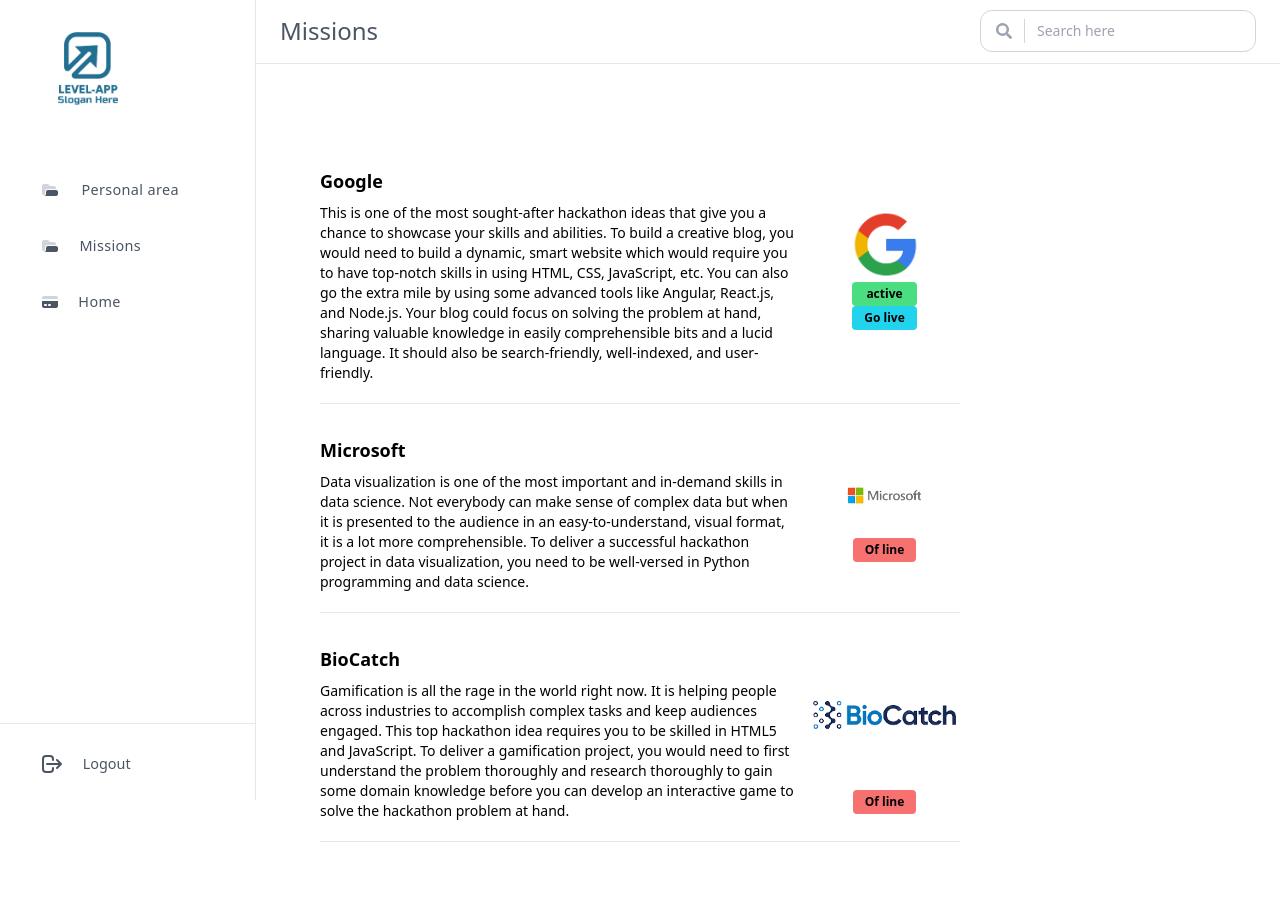
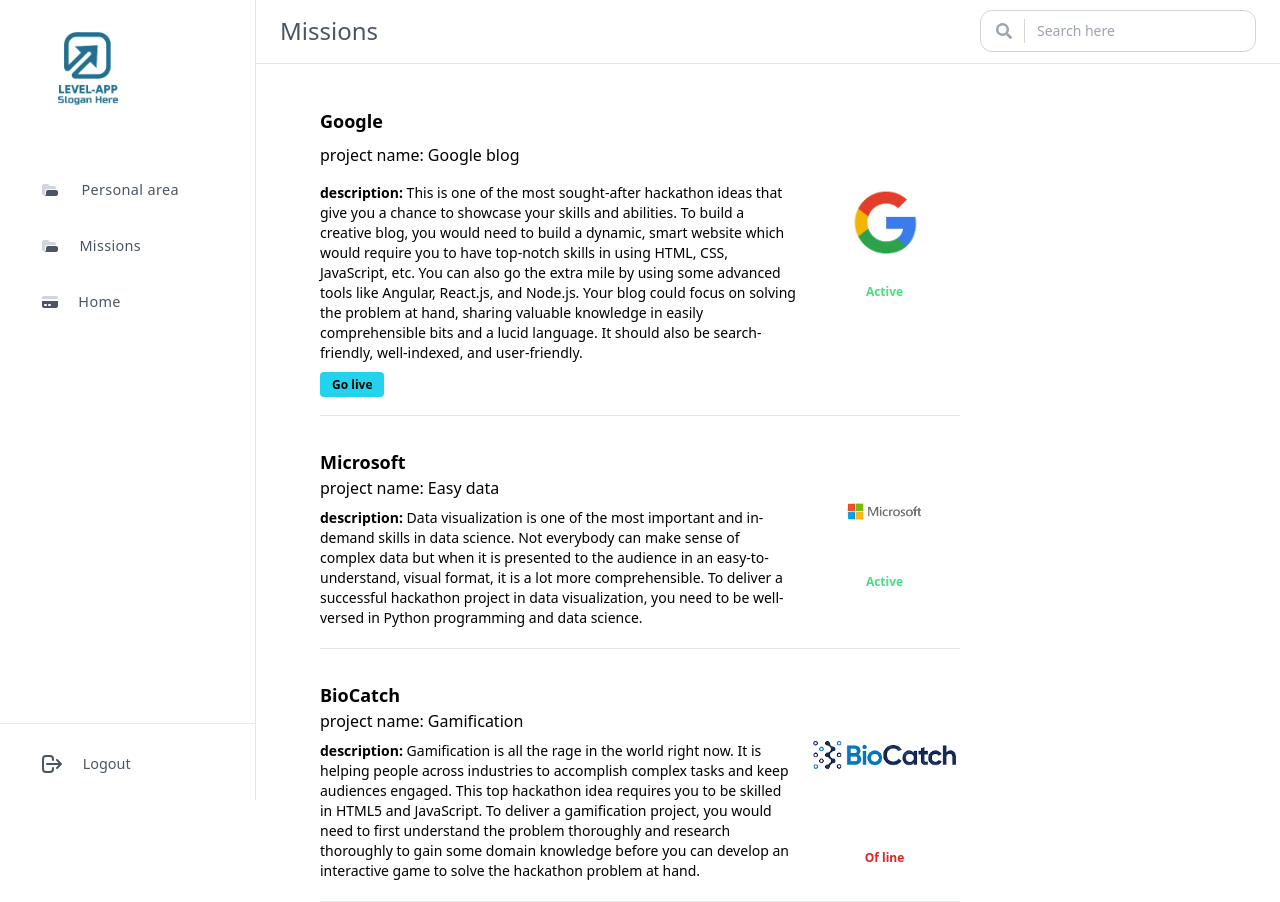
Before and after one commit to AvielSheto/Level_up, a React (Create React App) app in the folder client/: page /AllMissions in a window 1280 px wide. Built offline with nearby package versions, Linux system fonts and the light colour scheme.

Commit message:
update last update in allMissions component and change logo on home page

```diff
--- a/client/src/Components/AllMission.jsx
+++ b/client/src/Components/AllMission.jsx
@@ -1,9 +1,9 @@
 import React from "react";
 import { Link } from "react-router-dom";
 import Navbar from "./Navbar/Navbar";
-import MicrosoftLogo from '../assets/MicrosoftLogo-removebg-preview.png'
-import GoogleLogo from '../assets/GoogleLogo-removebg-preview.png'
-import biocatchLogo from '../assets/biocatchLogo-removebg-preview.png'
+import MicrosoftLogo from "../assets/MicrosoftLogo-removebg-preview.png";
+import GoogleLogo from "../assets/GoogleLogo-removebg-preview.png";
+import biocatchLogo from "../assets/biocatchLogo-removebg-preview.png";
 
 export default function AllMission() {
   return (
@@ -68,27 +68,22 @@
             <img src="" className="rounded-full" />
           </header>
           <content className="grid grid-cols-4 gap-3">
-            <div className="col-span-3 flex flex-col">
+            <div className="col-span-3 gap-2 flex flex-col">
               <subject className="font-bold text-lg pt-3">Google</subject>
+              <h3>project name: Google blog</h3>
               <description className="font-light text-sm pt-2">
-                This is one of the most sought-after hackathon ideas that give
-                you a chance to showcase your skills and abilities. To build a
-                creative blog, you would need to build a dynamic, smart website
-                which would require you to have top-notch skills in using HTML,
-                CSS, JavaScript, etc. You can also go the extra mile by using
-                some advanced tools like Angular, React.js, and Node.js. Your
-                blog could focus on solving the problem at hand, sharing
-                valuable knowledge in easily comprehensible bits and a lucid
-                language. It should also be search-friendly, well-indexed, and
-                user-friendly.
+                <span className="font-bold">description:</span> This is one of
+                the most sought-after hackathon ideas that give you a chance to
+                showcase your skills and abilities. To build a creative blog,
+                you would need to build a dynamic, smart website which would
+                require you to have top-notch skills in using HTML, CSS,
+                JavaScript, etc. You can also go the extra mile by using some
+                advanced tools like Angular, React.js, and Node.js. Your blog
+                could focus on solving the problem at hand, sharing valuable
+                knowledge in easily comprehensible bits and a lucid language. It
+                should also be search-friendly, well-indexed, and user-friendly.
               </description>
-            </div>
-            <div className="flex flex-col justify-center items-center">
-              <img src={GoogleLogo} />
-              <div className="flex flex-col">
-              <span className="rounded bg-green-400 py-1 px-3 text-xs font-bold text-center hover:bg-green-600">
-                active
-              </span>
+              <div>
               <Link
                   to="/rooms"
                   className="rounded bg-cyan-400 hover:bg-cyan-600 py-1 px-3 text-xs font-bold"
@@ -96,7 +91,14 @@
                   Go live
                 </Link>
               </div>
-
+            </div>
+            <div className="flex flex-col justify-center items-center gap-5">
+              <img src={GoogleLogo} />
+              <div className="flex flex-col">
+                <span className="rounded text-green-400 py-1 px-3  text-xs font-bold text-center">
+                  Active
+                </span>
+              </div>
             </div>
           </content>
           <hr className="mt-5" />
@@ -108,21 +110,23 @@
           <content className="grid grid-cols-4 gap-3">
             <div className="col-span-3 flex flex-col">
               <subject className="font-bold text-lg pt-3">Microsoft</subject>
+              <h3>project name: Easy data</h3>
               <description className="font-light text-sm pt-2">
-                Data visualization is one of the most important and in-demand
-                skills in data science. Not everybody can make sense of complex
-                data but when it is presented to the audience in an
+                <span className="font-bold">description:</span> Data
+                visualization is one of the most important and in-demand skills
+                in data science. Not everybody can make sense of complex data
+                but when it is presented to the audience in an
                 easy-to-understand, visual format, it is a lot more
                 comprehensible. To deliver a successful hackathon project in
                 data visualization, you need to be well-versed in Python
                 programming and data science.
               </description>
             </div>
-            <div className="flex flex-col justify-center items-center">
+            <div className="flex flex-col justify-center items-center gap-4">
               <img src={MicrosoftLogo} />
               <div className="flex flex-col">
-              <span className="rounded bg-red-400 py-1 px-3 text-xs font-bold text-center hover:bg-red-600">
-                Of line
+              <span className="rounded text-green-400 py-1 px-3  text-xs font-bold text-center">
+                  Active
                 </span>
               </div>
             </div>
@@ -136,21 +140,23 @@
           <content className="grid grid-cols-4 gap-3">
             <div className="col-span-3 flex flex-col">
               <subject className="font-bold text-lg pt-3">BioCatch</subject>
+              <h3>project name: Gamification</h3>
               <description className="font-light text-sm pt-2">
-                Gamification is all the rage in the world right now. It is
-                helping people across industries to accomplish complex tasks and
-                keep audiences engaged. This top hackathon idea requires you to
-                be skilled in HTML5 and JavaScript. To deliver a gamification
-                project, you would need to first understand the problem
-                thoroughly and research thoroughly to gain some domain knowledge
-                before you can develop an interactive game to solve the
-                hackathon problem at hand.
+                <span className="font-bold">description:</span> Gamification is
+                all the rage in the world right now. It is helping people across
+                industries to accomplish complex tasks and keep audiences
+                engaged. This top hackathon idea requires you to be skilled in
+                HTML5 and JavaScript. To deliver a gamification project, you
+                would need to first understand the problem thoroughly and
+                research thoroughly to gain some domain knowledge before you can
+                develop an interactive game to solve the hackathon problem at
+                hand.
               </description>
             </div>
-            <div className="flex flex-col justify-center items-center">
+            <div className="flex flex-col justify-center items-center gap-4">
               <img src={biocatchLogo} />
               <div className="flex flex-col">
-              <span className="rounded bg-red-400 py-1 px-3 text-xs font-bold text-center hover:bg-red-600">
+                <span className="rounded text-red-600 py-1 px-3 text-xs font-bold text-center ">
                   Of line
                 </span>
               </div>
--- a/client/src/Components/Navbar/Navbar.jsx
+++ b/client/src/Components/Navbar/Navbar.jsx
@@ -6,9 +6,9 @@
     <aside className="ml-[-100%] fixed z-10 top-0 pb-3 px-6 w-full flex flex-col justify-between h-screen border-r bg-white transition duration-300 md:w-4/12 lg:ml-0 lg:w-[25%] xl:w-[20%] 2xl:w-[15%]">
     <div>
         <div className="-mx-6 px-6 py-4">
-            <a href="#" title="home">
+            <Link to="/" title="home">
                 <img src={logo} className="w-32" alt="tailus logo" />
-            </a>
+            </Link>
         </div>
 
         <ul className="space-y-2 tracking-wide mt-8">
--- a/client/src/pages/Home.jsx
+++ b/client/src/pages/Home.jsx
@@ -1,5 +1,6 @@
 import React from "react";
 import { Link } from "react-router-dom";
+import logo from '../assets/logo-search-grid-1x-removebg-preview.png'
 
 export default function Home() {
   return (
@@ -12,10 +13,7 @@
         <main className="bg-gray-100 font-montserrat">
           <header className="h-24 sm:h-32 flex items-center">
             <div className="container mx-auto px-6 sm:px-12 flex items-center justify-between">
-              <div className="font-black text-blue-900 text-2xl flex items-start">
-                LEVEL APP
-                <span className="w-3 h-3 rounded-full bg-purple-600 ml-2" />
-              </div>
+            <img src={logo} className="w-32" alt="tailus logo" />
               <div className="flex items-center">
                 <nav className="text-purple-900 text-lg hidden lg:flex items-center">
                   <Link
```
Lines whose indentation alone changed are shown as unchanged.
